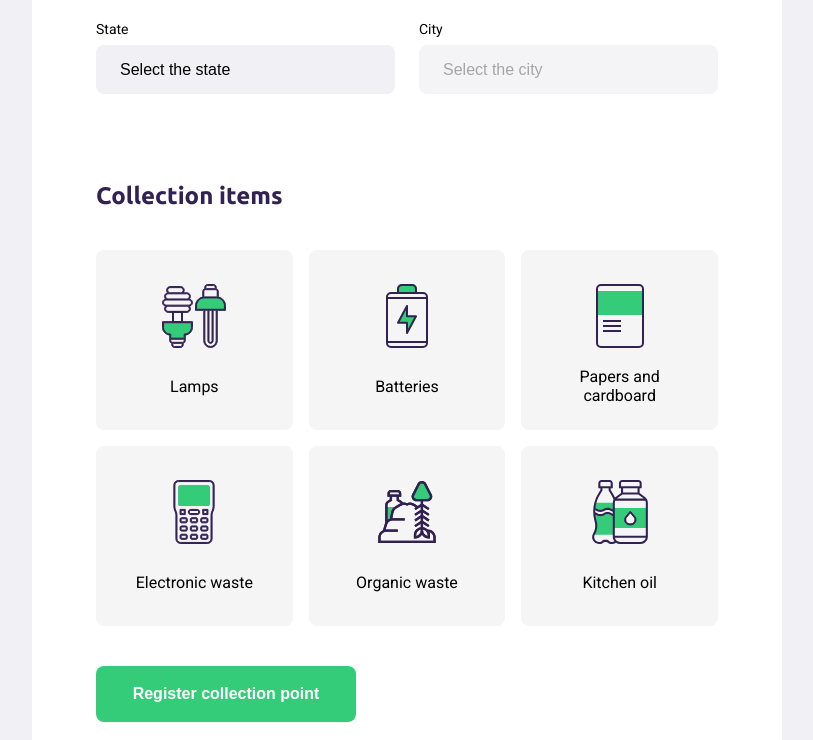
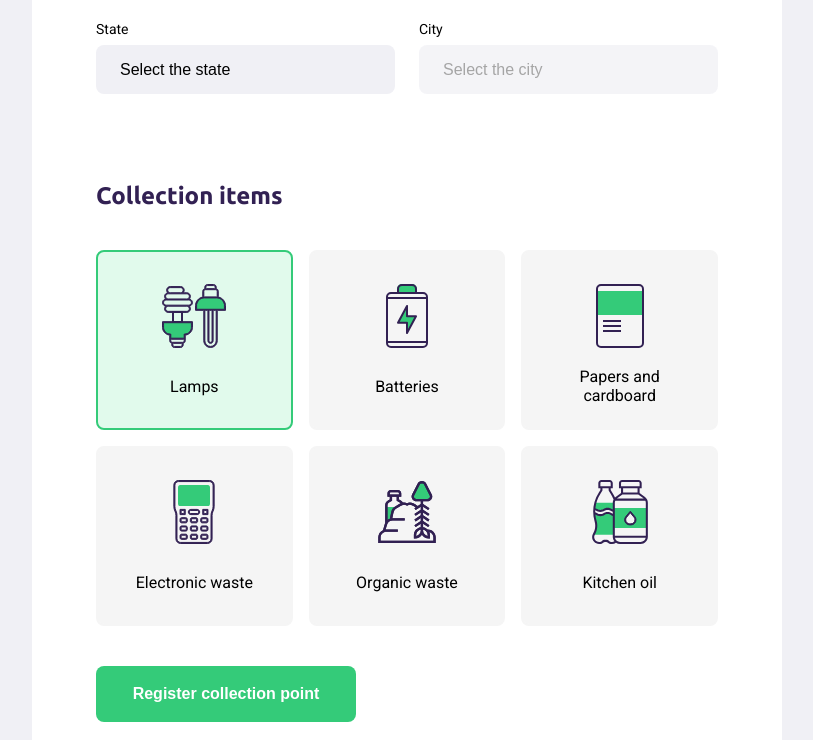
Before and after one commit to WalissonCF/nextLevel, a plain HTML site: page next_level/nlw/create-point.html in a window 1280 px wide. Both pictures are taken after a click on the item "Lamps". Shown: the part 585-1325 px from the top of the page, without its empty margins (233-1046 px from the left). Drawn offline with Linux system fonts and the light colour scheme; no server answers.

Commit message:
Added select to javascript

```diff
--- a/next_level/nlw/create-point.html
+++ b/next_level/nlw/create-point.html
@@ -85,6 +85,8 @@
                                 <span>Kitchen oil</span>
                             </li>
                         </div>
+                        <!-- For every time I click on the icons I will add it to this input-->
+                        <input type="hidden" name="items">
                     </fieldset>
                     <button type="submit">Register collection point</button>
                 </form>
--- a/next_level/nlw/scripts/create-point.js
+++ b/next_level/nlw/scripts/create-point.js
@@ -84,12 +84,30 @@ for (const item of itemsToCollect) {
     item.addEventListener("click", handleSelectedItem)
 }
 
+// Here will be the selected items
+let selectedItems = [1, 2, 3, 4, 5, 6]
+
 function handleSelectedItem(event) {
     const itemLi = event.target
     // Adding a class to the tag
     // (Adding or removing a class with javascript)
-    itemLi.classList.toggle("Selected")
+    itemLi.classList.toggle("selected")
 
     const itemId = itemLi.dataset.id
-    // 32:32
+
+    // Checking if there are selected items, and if they have
+    // selected pick up the items
+    const alreadySelected = selectedItems.findIndex( function(item) {
+        const itemFound = item == itemId
+        return itemFound
+    })
+
+
+    // If it is selected, uncheck
+
+
+    // If not selected, add the selection
+
+
+    // Updating the hidden field(input type="hidden") with the data
 }
```
